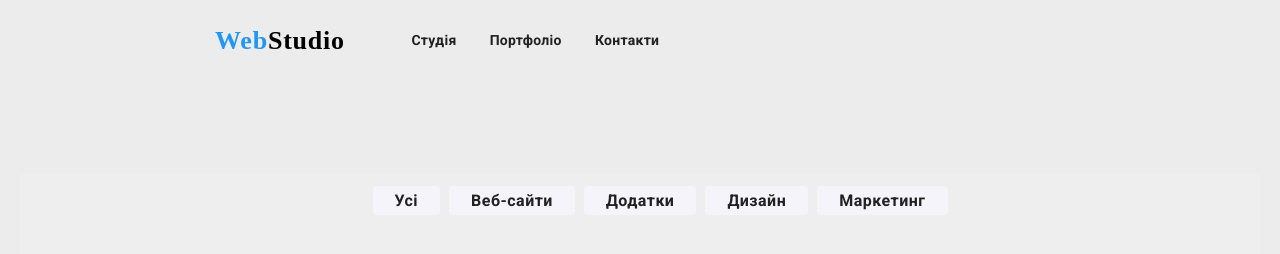
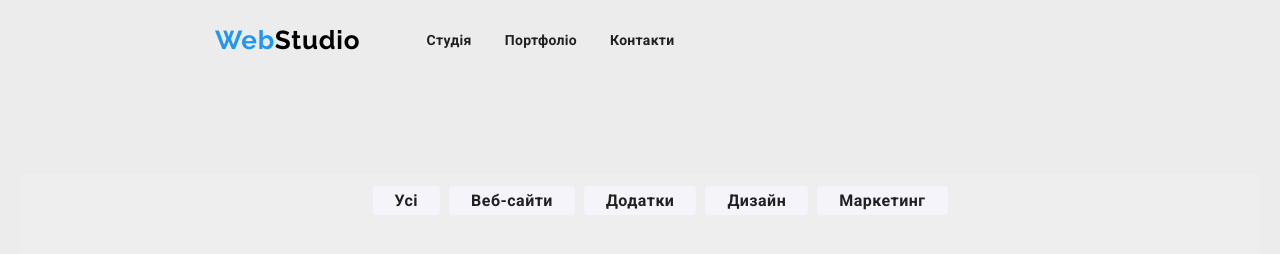
Before and after one commit to Str0ng3r/Str0ng3r-Str0ng3r-goit-markup-hw-07, a plain HTML site: page portfolio.html in a window 1280 px wide. Shown: the top 254 px of the page. Drawn offline with Linux system fonts and the light colour scheme.

Commit message:
Update portfolio.html

```diff
--- a/portfolio.html
+++ b/portfolio.html
@@ -9,6 +9,9 @@
     <link rel="preconnect" href="https://fonts.googleapis.com">
     <link rel="preconnect" href="https://fonts.gstatic.com" crossorigin>
     <link href="https://fonts.googleapis.com/css2?family=Roboto:wght@700&display=swap" rel="stylesheet">
+    <link rel="preconnect" href="https://fonts.googleapis.com">
+<link rel="preconnect" href="https://fonts.gstatic.com" crossorigin>
+<link href="https://fonts.googleapis.com/css2?family=Raleway:wght@700&display=swap" rel="stylesheet">
 </head>
 <body>
     <header>
```
